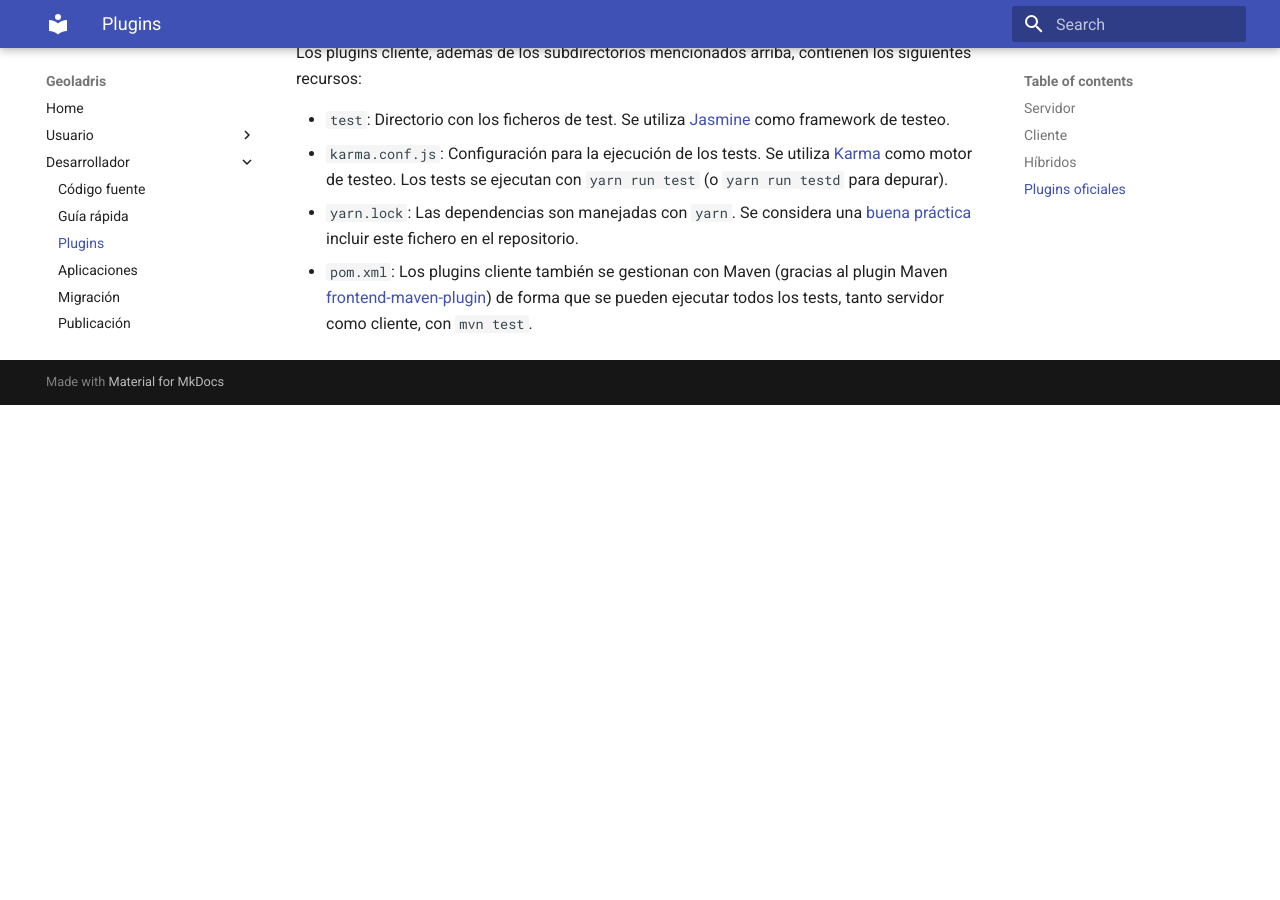
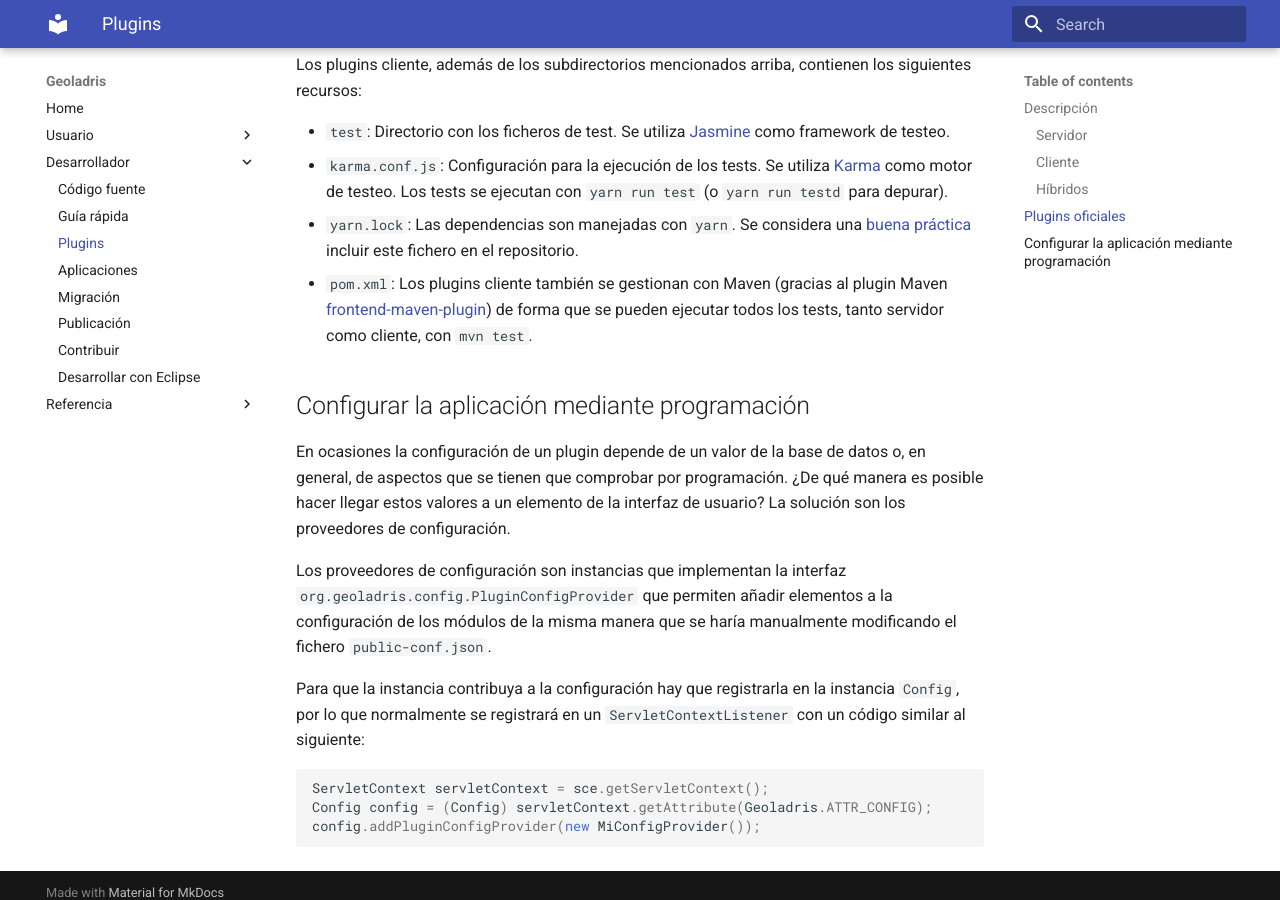
Before and after one commit to geoladris/doc, an MkDocs documentation site: the page built from docs/dev/plugins.md, in a window 1280 px wide and 900 px high, scrolled down 1933 px. Built offline with MkDocs 1.6.1 and Material for MkDocs 9.7.7, drawn with Linux system fonts in a browser that asks for light colours; old or Windows-style settings are respelled for this version of MkDocs; before the commit the page ends 2338 px from its top, so only the background shows below that.

Commit message:
Add doc for PluginConfigProviders

````diff
--- a/docs/dev/plugins.md
+++ b/docs/dev/plugins.md
@@ -1,12 +1,14 @@
+## Descripción
+
 Las aplicaciones Geoladris utilizan una arquitectura cliente/servidor. El servidor utiliza la API Servlet mientras que el cliente utiliza HTML+CSS+Javascript.
 
 Podemos encontrar dos tipos básicos de plugins: servidor y cliente.
 
-## Servidor
+### Servidor
 
 Un plugin servidor es un proyecto Java que aprovecha la [API Servlet 3.1](https://javaee.github.io/servlet-spec/downloads/servlet-3.1/Final/servlet-3_1-final.pdf) en el servidor. Es suficiente tener un paquete `.jar` en el _classpath_ que contenga un fichero `web-fragment.xml` con los _servlets_, filtros, etc. a utilizar por el plugin.
 
-## Cliente
+### Cliente
 
 Un plugin cliente es un directorio que contiene:
 
@@ -37,7 +39,7 @@
 
 Adicionalmente puede tener otros recursos propios de cualquier proyecto JavaScript (`karma.conf.js`, `test`, `yarn.lock`, ...).
 
-## Híbridos
+### Híbridos
 
 Proyectos que contienen ambos tipos de recurso (Java y JavaScript).
 
@@ -59,3 +61,17 @@
 * `karma.conf.js`: Configuración para la ejecución de los tests. Se utiliza [Karma](https://karma-runner.github.io) como motor de testeo. Los tests se ejecutan con `yarn run test` (o `yarn run testd` para depurar).
 * `yarn.lock`: Las dependencias son manejadas con `yarn`. Se considera una [buena práctica](https://yarnpkg.com/blog/2016/11/24/lockfiles-for-all/) incluir este fichero en el repositorio.
 * `pom.xml`: Los plugins cliente también se gestionan con Maven (gracias al plugin Maven [frontend-maven-plugin](https://github.com/eirslett/frontend-maven-plugin)) de forma que se pueden ejecutar todos los tests, tanto servidor como cliente, con `mvn test`.
+
+## Configurar la aplicación mediante programación
+
+En ocasiones la configuración de un plugin depende de un valor de la base de datos o, en general, de aspectos que se tienen que comprobar por programación. ¿De qué manera es posible hacer llegar estos valores a un elemento de la interfaz de usuario? La solución son los proveedores de configuración.
+
+Los proveedores de configuración son instancias que implementan la interfaz `org.geoladris.config.PluginConfigProvider` que permiten añadir elementos a la configuración de los módulos de la misma manera que se haría manualmente modificando el fichero ``public-conf.json``.
+
+Para que la instancia contribuya a la configuración hay que registrarla en la instancia `Config`, por lo que normalmente se registrará en un `ServletContextListener` con un código similar al siguiente:
+
+```java
+ServletContext servletContext = sce.getServletContext();
+Config config = (Config) servletContext.getAttribute(Geoladris.ATTR_CONFIG);
+config.addPluginConfigProvider(new MiConfigProvider());
+```
````
